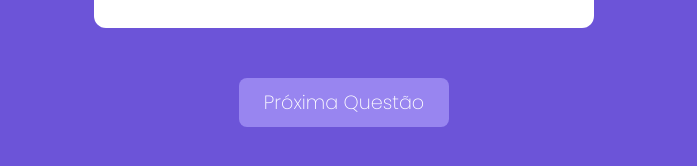
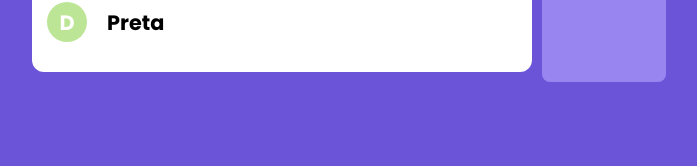
Before and after one commit to David-Pires/quiz, a Next.js app: page / in a window 1280 px wide. Shown: the part 608-774 px from the top of the page, without its empty margins (296-993 px from the left). Built offline with nearby package versions, Linux system fonts and the light colour scheme.

Commit message:
index.tsx invoked Questionario component

```diff
--- a/components/Questionario.tsx
+++ b/components/Questionario.tsx
@@ -1,5 +1,7 @@
 import styles from '../styles/Questionario.module.css'
 import QuestaoModel from '../model/questao'
+import Questao from './Questao'
+import Botao from './Botao'
 
 interface QuestionarioProps {
   questao: QuestaoModel
@@ -8,9 +10,27 @@ interface QuestionarioProps {
   irPraProximoPasso: () => void
 }
 export default function Questionario(props: QuestionarioProps) {
+
+  function respostaFornecida(indice: number) {
+    if(props.questao.naoRespondida) {
+      props.questaoRespondida(props.questao.responderCom(indice))
+    }
+
+    }
+
   return (
-    <div>
+    <div className={styles.questionario}>
+      {props.questao ?
+            <Questao
+            valor={props.questao}
+            tempoPraResposta={6}
+            respostaFornecida={respostaFornecida}
+            tempoEsgotado={props.irPraProximoPasso}/>
+            : false
+          }
 
+        <Botao onClick={props.irPraProximoPasso}
+        texto={props.ultima ? 'Finalizar' : 'Próxima'}/>
     </div>
   )
 }
--- a/pages/index.tsx
+++ b/pages/index.tsx
@@ -1,6 +1,5 @@
 import { useState } from 'react'
-import Botao from '../components/Botao'
-import Questao from '../components/Questao'
+import Questionario from '../components/Questionario'
 import QuestaoModel from '../model/questao'
 import RespostaModel from '../model/resposta'
 
@@ -14,14 +13,12 @@ const questaoMock = new QuestaoModel(1, 'Qual é a melhor cor?', [
 export default function Home() {
   const [questao, setQuestao] = useState(questaoMock)
 
-  function respostaFornecida(indice: number) {
-    setQuestao(questao.responderCom(indice))
+  function questaoRespondida(questao: QuestaoModel) {
+
   }
 
-  function tempoEsgotado() {
-    if(questao.naoRespondida) {
-      setQuestao(questao.responderCom(-1))
-    }
+  function irProProximoPasso() {
+
   }
 
 
@@ -33,12 +30,14 @@ export default function Home() {
       alignItems: 'center',
       height: '100vh',
     }}>
-      <Questao valor={questao}
-      tempoPraResposta={5}
-      respostaFornecida={respostaFornecida}
-      tempoEsgotado={tempoEsgotado}/>
+      <Questionario
+        questao={questao}
+        ultima={true}
+        questaoRespondida={questaoRespondida}
+        irPraProximoPasso={irProProximoPasso}
+      />
 
-      <Botao texto="Próxima Questão" href="/resultado" />
+
     </div>
 
   )
--- a/styles/Questionario.module.css
+++ b/styles/Questionario.module.css
@@ -0,0 +1,3 @@
+.questionario {
+  display: flex;
+}
```
